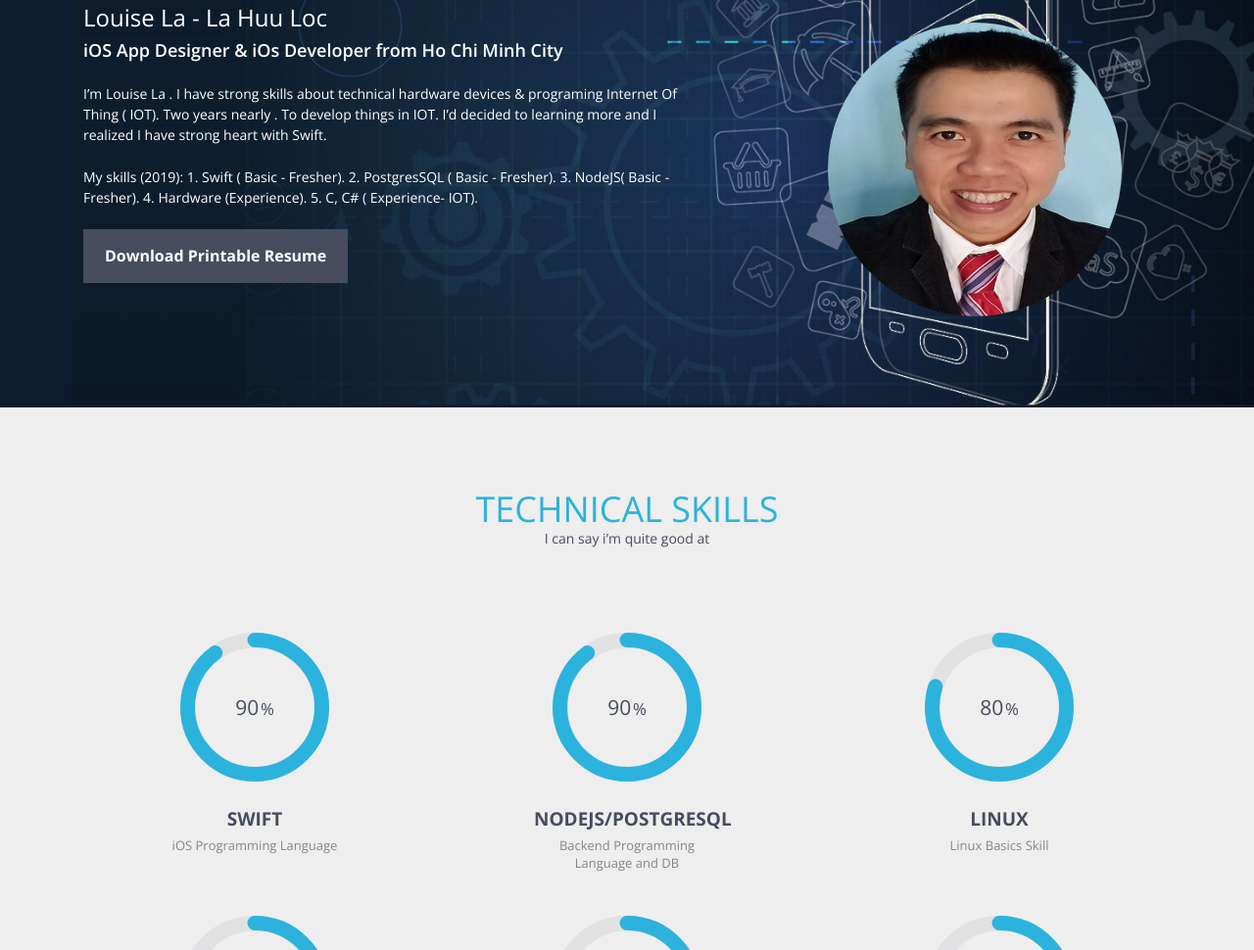
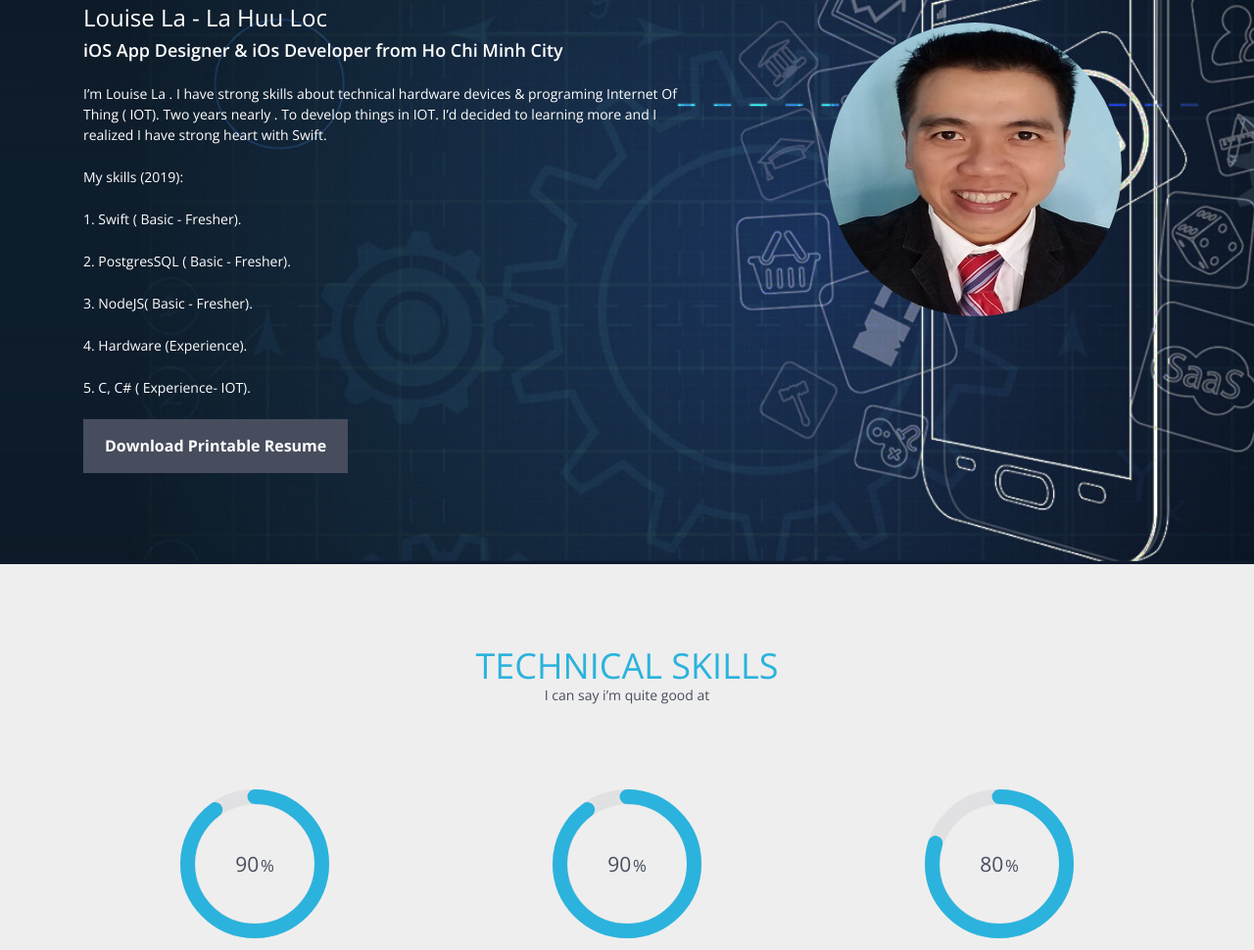
Before and after one commit to locla/locla.github.io, a plain HTML site: page index.html in a window 1280 px wide. Shown: the part 1010-1980 px from the top of the page at 98% size. Drawn offline with nearby package versions, Linux system fonts and the light colour scheme.

Commit message:
Xuong hang cac cot skills

```diff
--- a/index.html
+++ b/index.html
@@ -67,7 +67,7 @@
           <p> <strong style="font-weight: 200"> a iOS Developer</strong></p>
         </div>
         <div>
-          <span style="font-size:60px; font-weight: 200">Hi! I'm</span>
+          <span style="font-size:60px; font-weight: 200">Hi! I'm </span>
           <span style="font-size:60px;" id="typed"></span>
         </div>
         <h2 class="animated fadeInDown delay-250 my-5 text-responsive txtSub">Design & Build Awesome App</h2>
@@ -138,12 +138,12 @@
               Two years nearly . To develop things in IOT. I’d decided to learning more and I realized I have strong heart with Swift.
 
             </p>
-            <p>My skills (2019):
-              1.	Swift ( Basic - Fresher).
-              2.	PostgresSQL ( Basic - Fresher).
-              3.	NodeJS( Basic - Fresher).
-              4.	Hardware (Experience).
-              5.	C, C# ( Experience- IOT).
+            <p>My skills (2019):</p>
+            <p> 1.	Swift ( Basic - Fresher).</p>
+            <p>  2.	PostgresSQL ( Basic - Fresher).</p>
+            <p>  3.	NodeJS( Basic - Fresher).</p>
+            <p>  4.	Hardware (Experience).</p>
+            <p>  5.	C, C# ( Experience- IOT).
 
             </p>
             <a class="bntDownload" target="_blank" rel="noopener noreferrer" href="./files/Louise-La.pdf">Download
```
